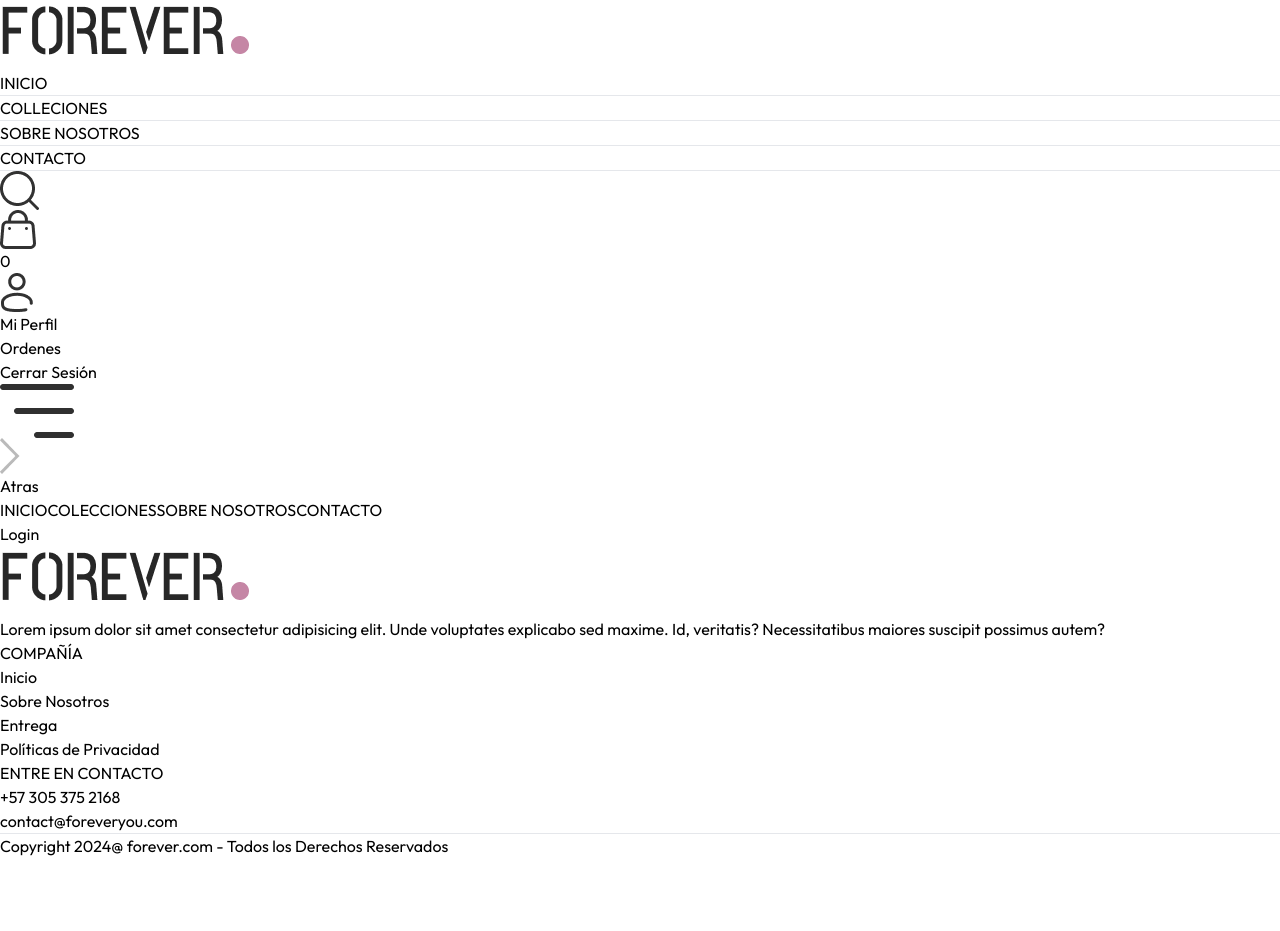
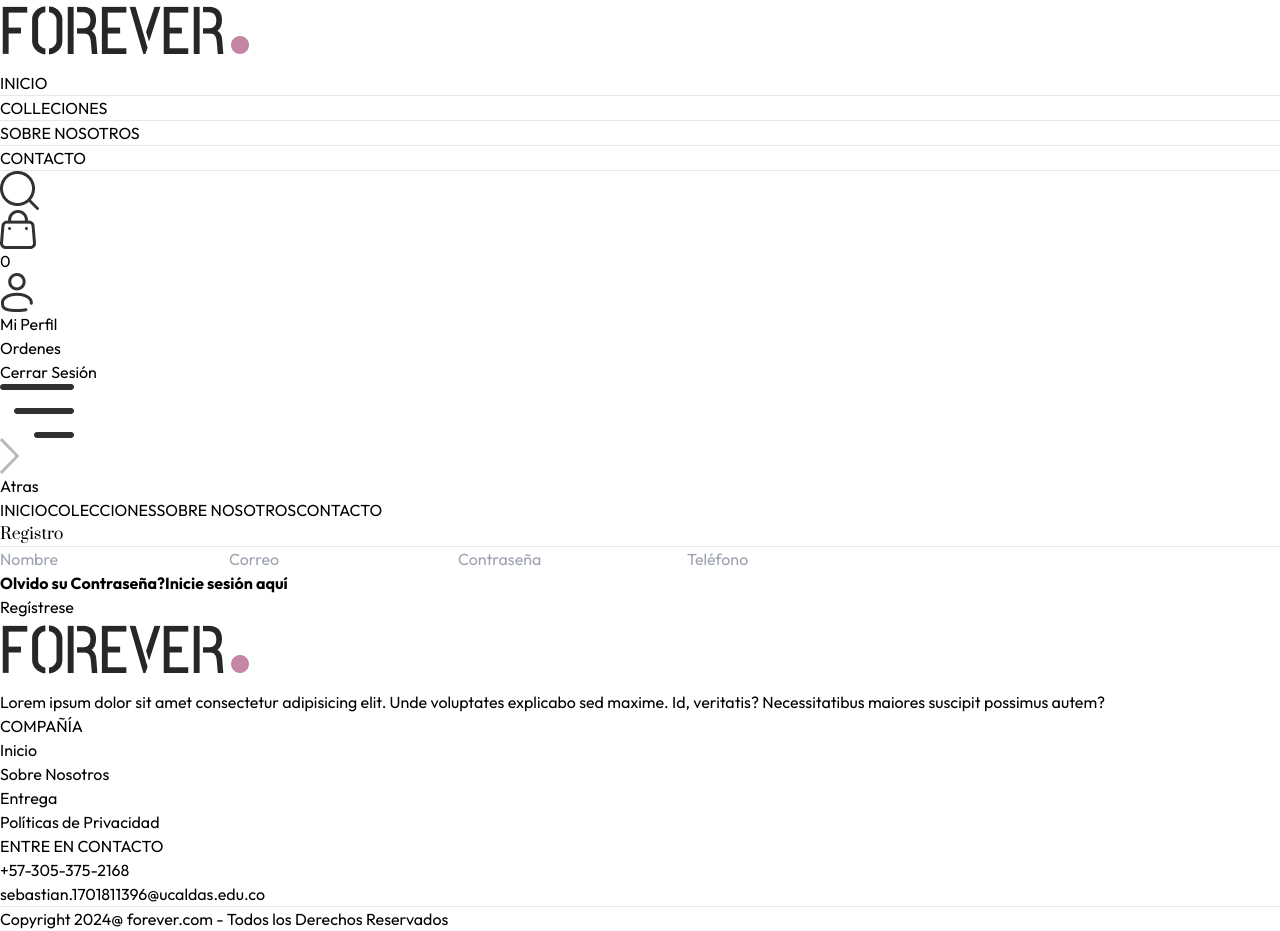
Before and after one commit to Sebastian906/E-Commerce-Frontend, a React (Vite) app: page /login in a window 1280 px wide. Before the commit the page ends 858 px from the top, so only its background shows below. Built offline with nearby package versions, Linux system fonts and the light colour scheme.

Commit message:
Configuración de formulario para inicio de sesión y registro en la plataforma

```diff
--- a/src/components/Footer.jsx
+++ b/src/components/Footer.jsx
@@ -25,8 +25,8 @@ const Footer = () => {
                 <div>
                     <p className='text-xl font-medium mb-5'>ENTRE EN CONTACTO</p>
                     <ul className='flex flex-col gap-1 text-gray-600'>
-                        <li>+57 305 375 2168</li>
-                        <li>contact@foreveryou.com</li>
+                        <li>+57-305-375-2168</li>
+                        <li>sebastian.1701811396@ucaldas.edu.co</li>
                     </ul>
                 </div>
             </div>
--- a/src/pages/Login.jsx
+++ b/src/pages/Login.jsx
@@ -1,10 +1,33 @@
-import React from 'react'
+import React, { useState } from 'react'
 
 const Login = () => {
+
+    const [currentState, setCurrentState] = useState('Registro');
+
+    const onSubmitHandler = async (event) => {
+        event.preventDefault();
+    }
+
     return (
-        <div>
-            Login
-        </div>
+        <form onSubmit={onSubmitHandler} className='flex flex-col items-center w-[90%] sm:max-w-96 m-auto mt-14 gap-4 text-gray-800'>
+            <div className='inline-flex items-center gap-2 mb-2 mt-10'>
+                <p className='prata-regular text-3xl'>{currentState}</p>
+                <hr className='border-none h-[1.5px] w-8 bg-gray-800' />
+            </div>
+            {currentState === 'Inicio de Sesión' ? '' : <input type="text" className='w-full px-3 py-2 border border-gray-800 bg-slate-100' placeholder='Nombre' required/>}
+            <input type="email" className='w-full px-3 py-2 border border-gray-800 bg-slate-100' placeholder='Correo' required/>
+            <input type="text" className='w-full px-3 py-2 border border-gray-800 bg-slate-100' placeholder='Contraseña' required/>
+            {currentState === 'Inicio de Sesión' ? '' : <input type="number" className='w-full px-3 py-2 border border-gray-800 bg-slate-100' placeholder='Teléfono' required/>}
+            <div className='w-full flex justify-between text-sm mt-[-8px]'>
+                <b className='cursor-pointer'>Olvido su Contraseña?</b>
+                {
+                    currentState === 'Inicio de Sesión'
+                    ? <b onClick={()=>setCurrentState('Registro')} className='cursor-pointer text-cyan-700'>Cree una cuenta</b>
+                    : <b onClick={()=>setCurrentState('Inicio de Sesión')} className='cursor-pointer text-cyan-700'>Inicie sesión aquí</b>
+                }
+            </div>
+            <button className='bg-black text-gray-100 font-light px-12 py-2 mt-4 active:bg-gray-700'>{currentState === 'Inicio de Sesión' ? 'Inicie Sesión' : 'Regístrese'}</button>
+        </form>
     )
 }
 
```
